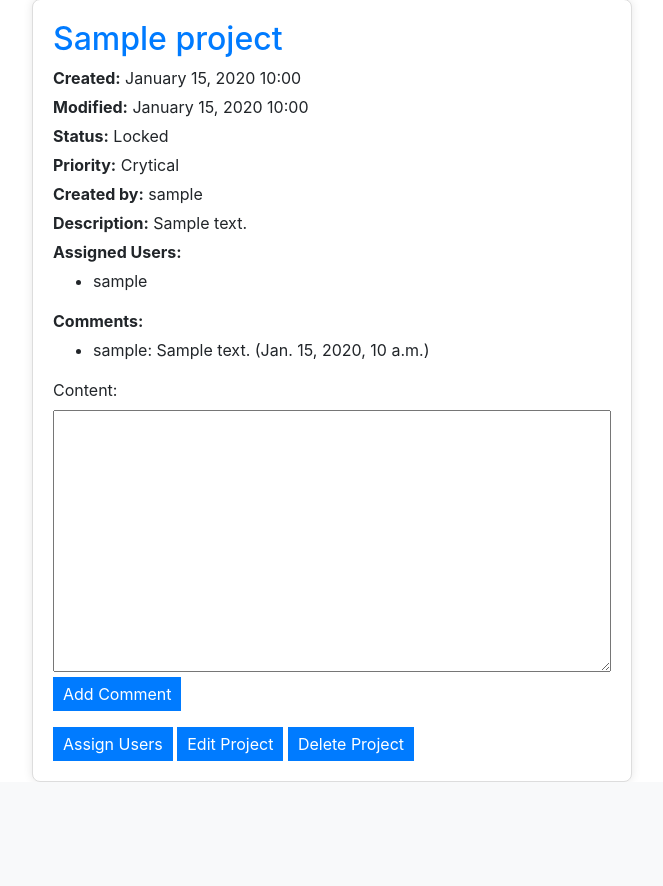
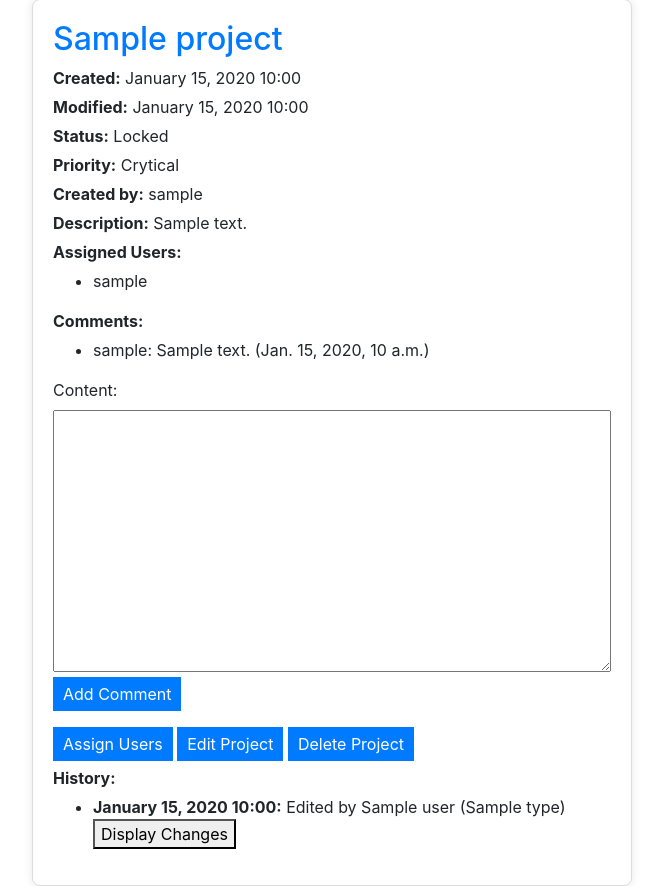
Before and after one commit to aleksandraskolasinska/project-management, a Django app: template tasks/templates/tasks/project_detail.html in a window 1280 px wide. Shown: the part 57-943 px from the top of the page, without its empty margins (308-971 px from the left). Before the commit the page ends 839 px from the top, so only its background shows below. Run offline with Django 4.2, Linux system fonts and the light colour scheme; tables that the repository leaves empty hold one stand-in row (values such as "Sample post"); the template is opened without the code that fills it: values that come from a table or form of the project are taken from there, most other values are stand-ins (such as "Sample title", 1, 10 or a date in 2020).

Commit message:
working history of changes

```diff
--- a/requirements.txt
+++ b/requirements.txt
@@ -7,3 +7,4 @@ pytest
 pytest-django
 pytest-benchmark
 requests
+django-simple-history
--- a/tasks/models.py
+++ b/tasks/models.py
@@ -3,6 +3,7 @@ import datetime
 
 from django.utils import timezone
 from django.contrib.auth.models import User, Permission
+from simple_history.models import HistoricalRecords
 
 class ProjectStatus(models.TextChoices):
     locked = 'Locked'
@@ -32,6 +33,8 @@ class Project(models.Model):
     projectPriority = models.CharField(max_length=20, choices=ProjectPriority.choices, default=ProjectPriority.normal)
     assigned_users = models.ManyToManyField(User, related_name='assigned_projects', blank=True)
 
+    history = HistoricalRecords()
+
 
 
 class Comment(models.Model):
--- a/tasks/templates/tasks/project_detail.html
+++ b/tasks/templates/tasks/project_detail.html
@@ -52,6 +52,51 @@
     </button>
     <button type="button" onclick="location.href='{% url 'tasks:update_project' project.id %}'" class="button-main">Edit Project</button>
     <button type="button" onclick="location.href='{% url 'tasks:delete_project' project.id %}'" class="button-delete">Delete Project</button>
+
+
+  <p><strong>History:</strong></p>
+  <ul>
+    {% for change in changes %}
+    <li>
+        <div class="change-entry">
+            <strong>{{ change.date|date:"F d, Y H:i" }}:</strong>
+            Edited by {{ change.user }} ({{ change.type }})
+            <!-- Button to toggle displaying changes -->
+            <button type="button" class="toggle-button" onclick="toggleChanges('{{ forloop.counter }}')">
+                Display Changes
+            </button>
+            <!-- Changes displayed after clicking the button -->
+            <div id="changes-{{ forloop.counter }}" class="changes-content" style="display:none;">
+                {% if change.diff.title %}
+                    <p><strong>Title changed:</strong> from "{{ change.diff.title.old }}" to "{{ change.diff.title.new }}"</p>
+                {% endif %}
+                {% if change.diff.description %}
+                    <p><strong>Description changed:</strong> from "{{ change.diff.description.old }}" to "{{ change.diff.description.new }}"</p>
+                {% endif %}
+            </div>
+        </div>
+    </li>
+    {% empty %}
+        <li>No edits made yet.</li>
+    {% endfor %}
+  </ul>
+
+
   </div>
 
+
+  <script>
+    function toggleChanges(entryId) {
+        const changesDiv = document.getElementById('changes-' + entryId);
+
+        if (changesDiv) {
+            if (changesDiv.style.display === 'none') {
+                changesDiv.style.display = 'block';
+            } else {
+                changesDiv.style.display = 'none';
+            }
+        }
+    }
+    </script>
+
 {% endblock %}
```
Also changed, not shown: tasks/views.py (+32 -0 lines), tasks/migrations/0011_historicalproject.py (added).
